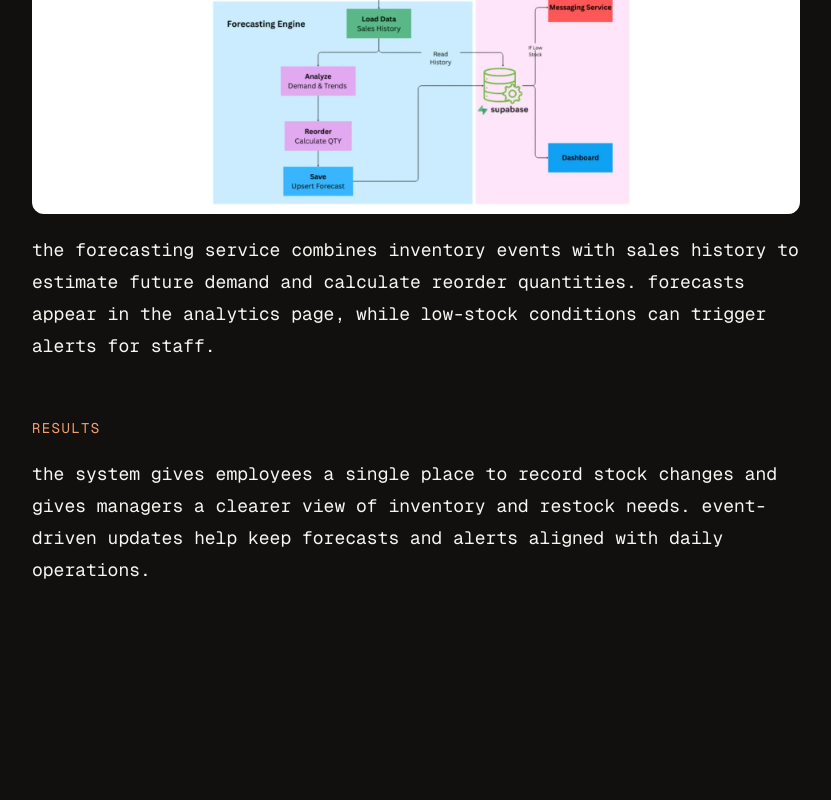
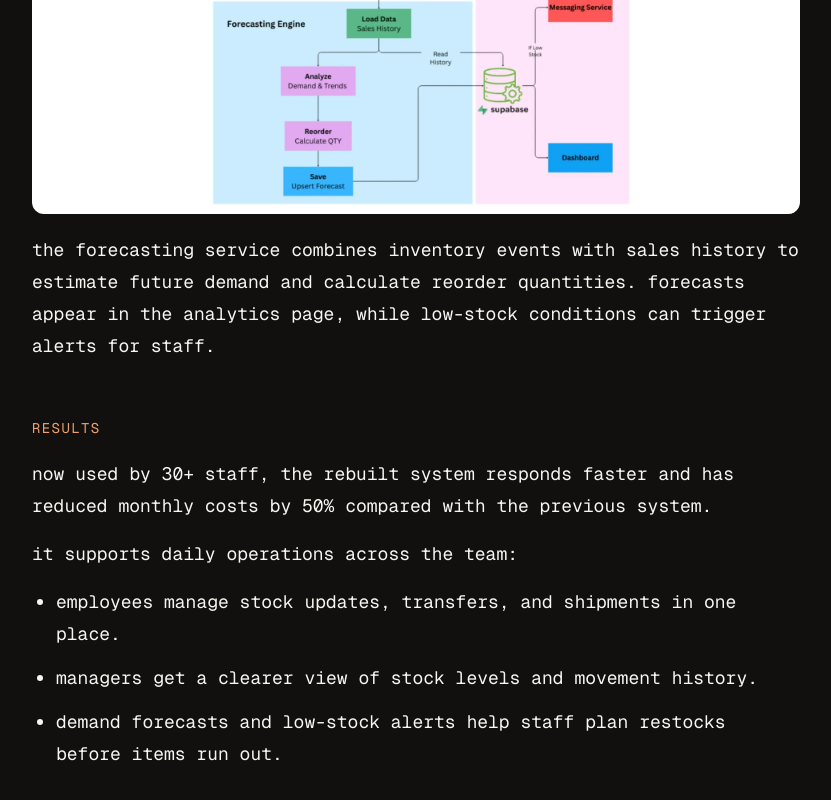
Before and after one commit to mpark019/portfolio, a Next.js app: page /projects/mirai-arcade in a window 1280 px wide. Shown: the part 2933-3733 px from the top of the page, without its empty margins (224-1055 px from the left). Before the commit the page ends 3599 px from the top, so only its background shows below. Built offline with nearby package versions, Linux system fonts and the light colour scheme.

Commit message:
update results mirai

```diff
--- a/src/app/projects/mirai-arcade/page.tsx
+++ b/src/app/projects/mirai-arcade/page.tsx
@@ -44,7 +44,13 @@ export default function MiraiArcade() {
 
       <section className="mt-14" aria-labelledby="results">
         <h2 className="font-mono text-sm uppercase tracking-widest text-[#f0a06b]" id="results">results</h2>
-        <p className="mt-5 leading-8">the system gives employees a single place to record stock changes and gives managers a clearer view of inventory and restock needs. event-driven updates help keep forecasts and alerts aligned with daily operations.</p>
+        <p className="mt-5 leading-8">now used by 30+ staff, the rebuilt system responds faster and has reduced monthly costs by 50% compared with the previous system.</p>
+        <p className="mt-4 leading-8">it supports daily operations across the team:</p>
+        <ul className="mt-4 list-disc space-y-3 pl-6 leading-8">
+          <li>employees manage stock updates, transfers, and shipments in one place.</li>
+          <li>managers get a clearer view of stock levels and movement history.</li>
+          <li>demand forecasts and low-stock alerts help staff plan restocks before items run out.</li>
+        </ul>
       </section>
     </main>
   );
```
